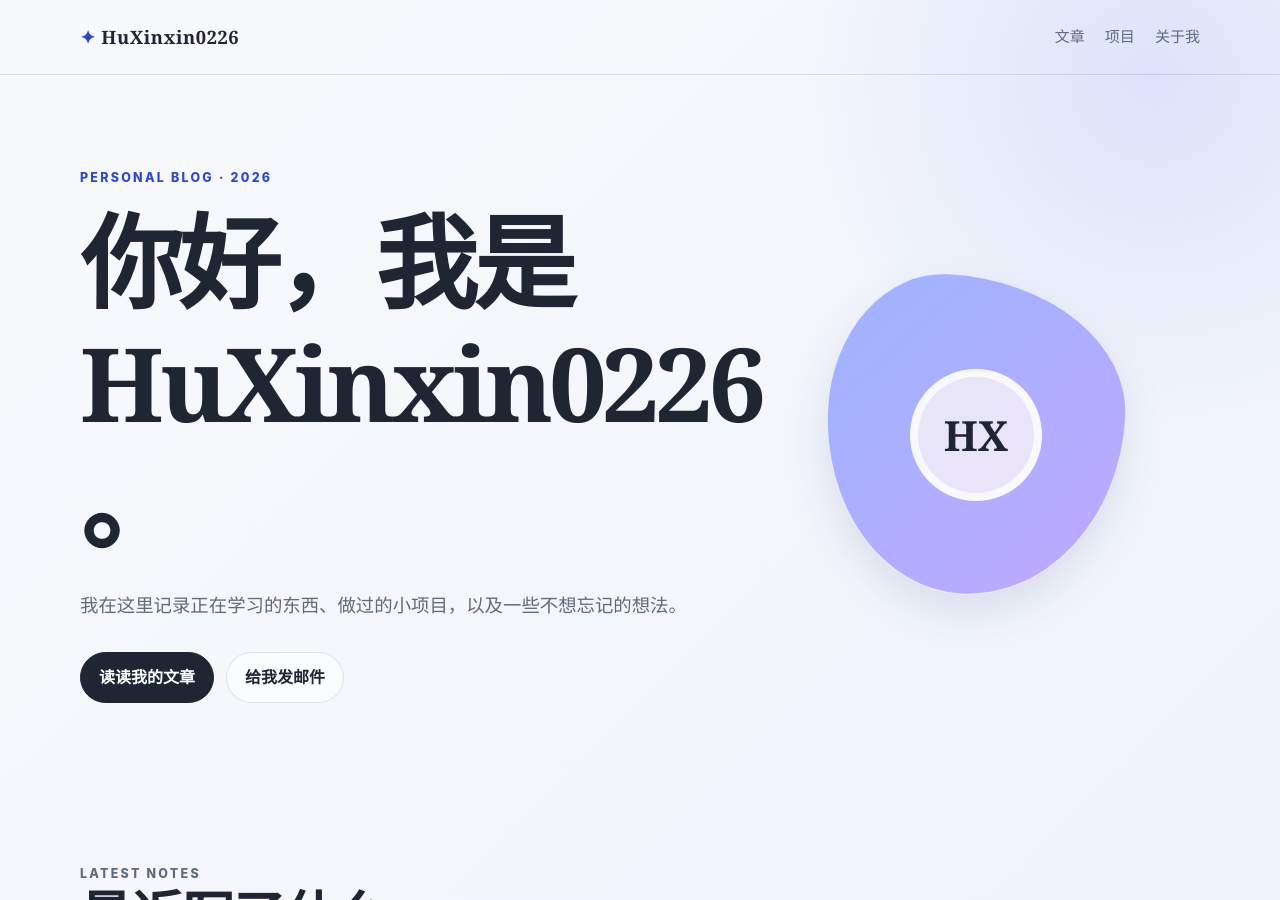
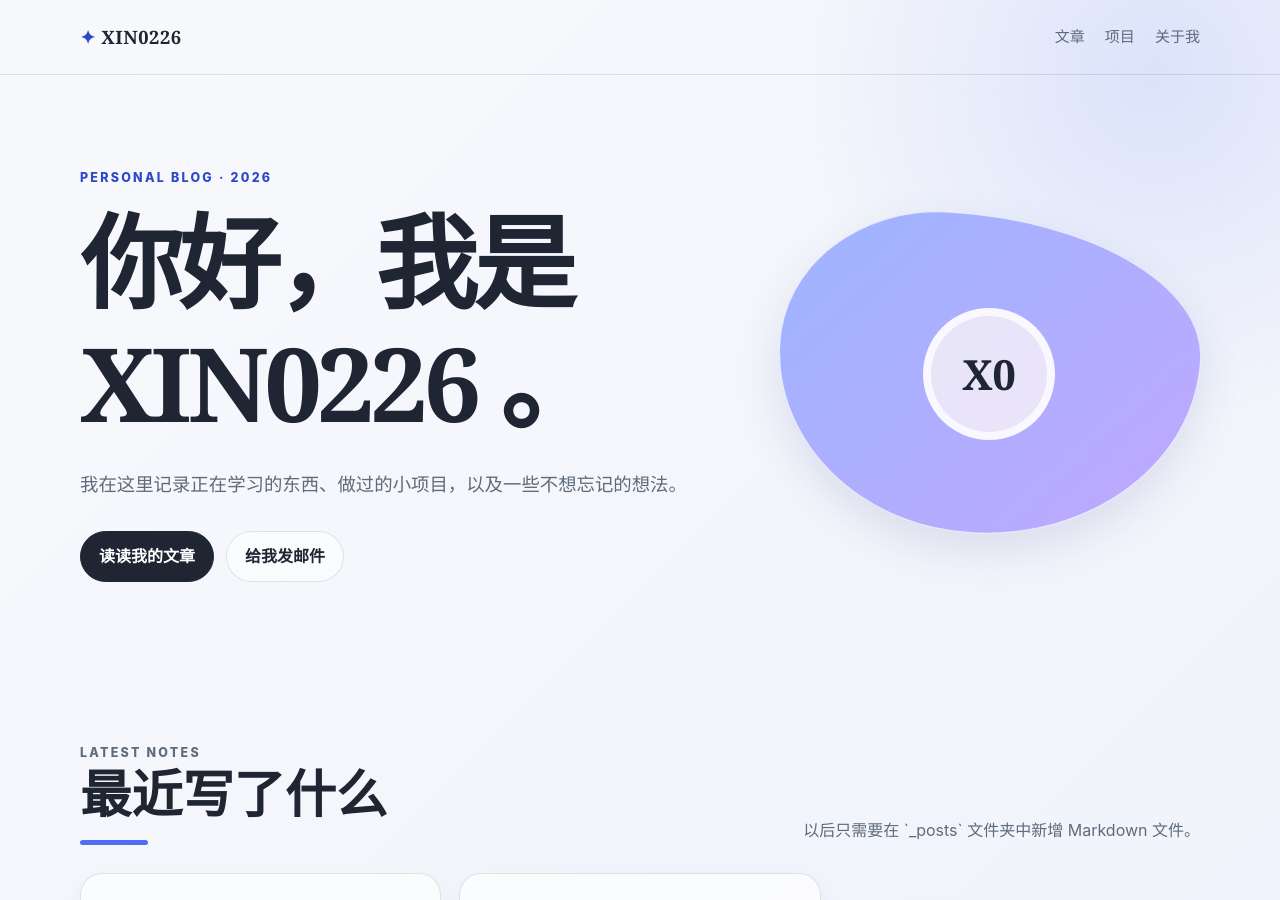
Before and after one commit to HuXinxin0226/HuXinxin0226.github.io, a Jekyll site: the page built from index.html, in a window 1280 px wide and 900 px high. Built offline with Jekyll 4.4.1, drawn with Linux system fonts in a browser that asks for light colours; some of the changed text lies outside the part shown.

Commit message:
将博客展示名改为 XIN0226（站名/作者/头像/关于页署名）

```diff
--- a/_config.yml
+++ b/_config.yml
@@ -1,8 +1,8 @@
-title: HuXinxin0226 · 个人博客
+title: XIN0226 · 个人博客
 description: 一个记录学习、项目与想法的个人博客
 lang: zh-CN
 timezone: Asia/Shanghai
-author: HuXinxin0226
+author: XIN0226
 markdown: kramdown
 permalink: /posts/:title/
 exclude:
--- a/index.html
+++ b/index.html
@@ -11,7 +11,7 @@
       <a class="button secondary" href="mailto:xinxinh932@gmail.com">给我发邮件</a>
     </div>
   </div>
-  <div class="hero-card" aria-label="个人头像占位图"><div class="avatar">HX</div></div>
+  <div class="hero-card" aria-label="个人头像占位图"><div class="avatar">X0</div></div>
 </section>
 
 <section id="writing" class="wrap section" aria-labelledby="writing-title">
```
Also changed, not shown: about.md (+1 -1 lines).
